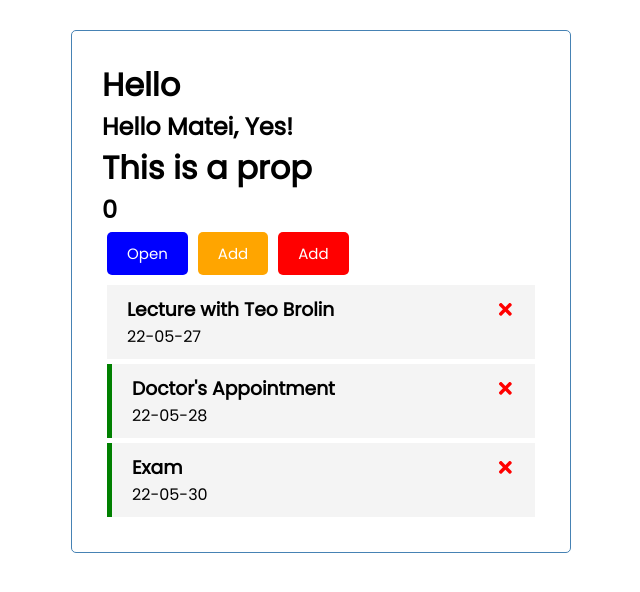
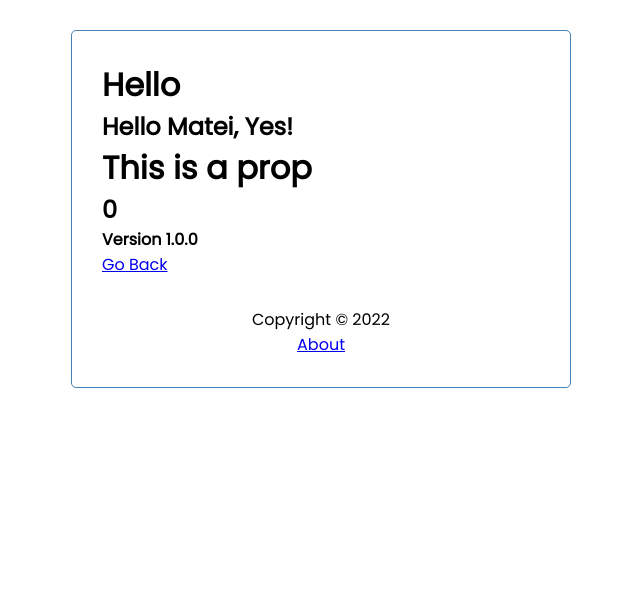
Before and after one commit to Matdrox/react-learning, a React (Create React App) app: page /about in a window 1280 px wide. Shown: the top 592 px of the page, without its empty margins (319-959 px from the left). Built offline with nearby package versions, Linux system fonts and the light colour scheme; data requests are answered from the project's data file.

Commit message:
Added Routing & Finished Project

```diff
--- a/db.json
+++ b/db.json
@@ -4,7 +4,7 @@
       "id": 1,
       "text": "Lecture with Teo Brolin",
       "day": "22-05-27",
-      "reminder": false
+      "reminder": true
     },
     {
       "id": 2,
--- a/src/App.js
+++ b/src/App.js
@@ -1,8 +1,11 @@
 // import React from 'react';  // Class Based
 import { useState, useEffect } from 'react';
+import { BrowserRouter as Router, Route, Routes } from 'react-router-dom';
 import Header from './components/Header';
 import Tasks from './components/Tasks';
 import AddTask from './components/AddTask';
+import Footer from './components/Footer';
+import About from './components/About';
 
 // FUNCTION BASED
 const App = () => {
@@ -101,6 +104,7 @@
   const name = 'Matei';
   const x = true;
   return (
+    <Router>
       <div className='container'>
         <h1>Hello</h1>
         <h2>
@@ -111,13 +115,30 @@
           onAdd={() => setShowAddTask(!showAddTask)}
           showAdd={showAddTask}
         />
+        <Routes>
+          <Route
+            path='/'
+            exact
+            element={
+              <>
                 {showAddTask && <AddTask onAdd={addTask} />}
                 {tasks.length > 0 ? (
-        <Tasks tasks={tasks} onDelete={deleteTask} onToggle={toggleReminder} />
+                  <Tasks
+                    tasks={tasks}
+                    onDelete={deleteTask}
+                    onToggle={toggleReminder}
+                  />
                 ) : (
                   'No Tasks to Show'
                 )}
+              </>
+            }
+          />
+          <Route path='/about' element={<About />} />
+        </Routes>
+        <Footer />
       </div>
+    </Router>
   );
 };
 
--- /dev/null
+++ b/src/components/About.js
@@ -0,0 +1,12 @@
+import { Link } from 'react-router-dom';
+
+const About = () => {
+  return (
+    <div>
+      <h4>Version 1.0.0</h4>
+      <Link to='/'>Go Back</Link>
+    </div>
+  );
+};
+
+export default About;
--- /dev/null
+++ b/src/components/Footer.js
@@ -0,0 +1,12 @@
+import { Link } from 'react-router-dom';
+
+const Footer = () => {
+  return (
+    <footer>
+        <p>Copyright &copy; 2022</p>
+        <Link to='/about'>About</Link>
+    </footer>
+  )
+}
+
+export default Footer
--- a/src/components/Header.js
+++ b/src/components/Header.js
@@ -1,7 +1,9 @@
 import PropTypes from 'prop-types';
+import { useLocation } from 'react-router-dom';
 import Button from './Button';
 
 const Header = (props) => {
+  const location = useLocation();
   // const onClick = () => {
   //   alert('YES')
   // }
@@ -11,13 +13,15 @@
       {/* <h1 style={headingStyle}>{props.title}</h1> */}
       <h1>{props.title}</h1>
       <h2>{props.number}</h2>
-      <Button
-        color={props.showAdd ? 'violet' : 'blue'}
-        text={props.showAdd ? 'Close' : 'Open'}
-        onClick={props.onAdd}
-      />
-      <Button color='orange' text='Add' />
-      <Button color='red' text='Add' />
+      {location.pathname === '/' && (
+        <Button
+          color={props.showAdd ? 'violet' : 'blue'}
+          text={props.showAdd ? 'Close' : 'Open'}
+          onClick={props.onAdd}
+        />
+      )}
+      {location.pathname === '/' && <Button color='orange' text='Add' />}
+      {location.pathname === '/' && <Button color='red' text='Add' />}
     </header>
   );
 };
```
Lines whose indentation alone changed are shown as unchanged.
